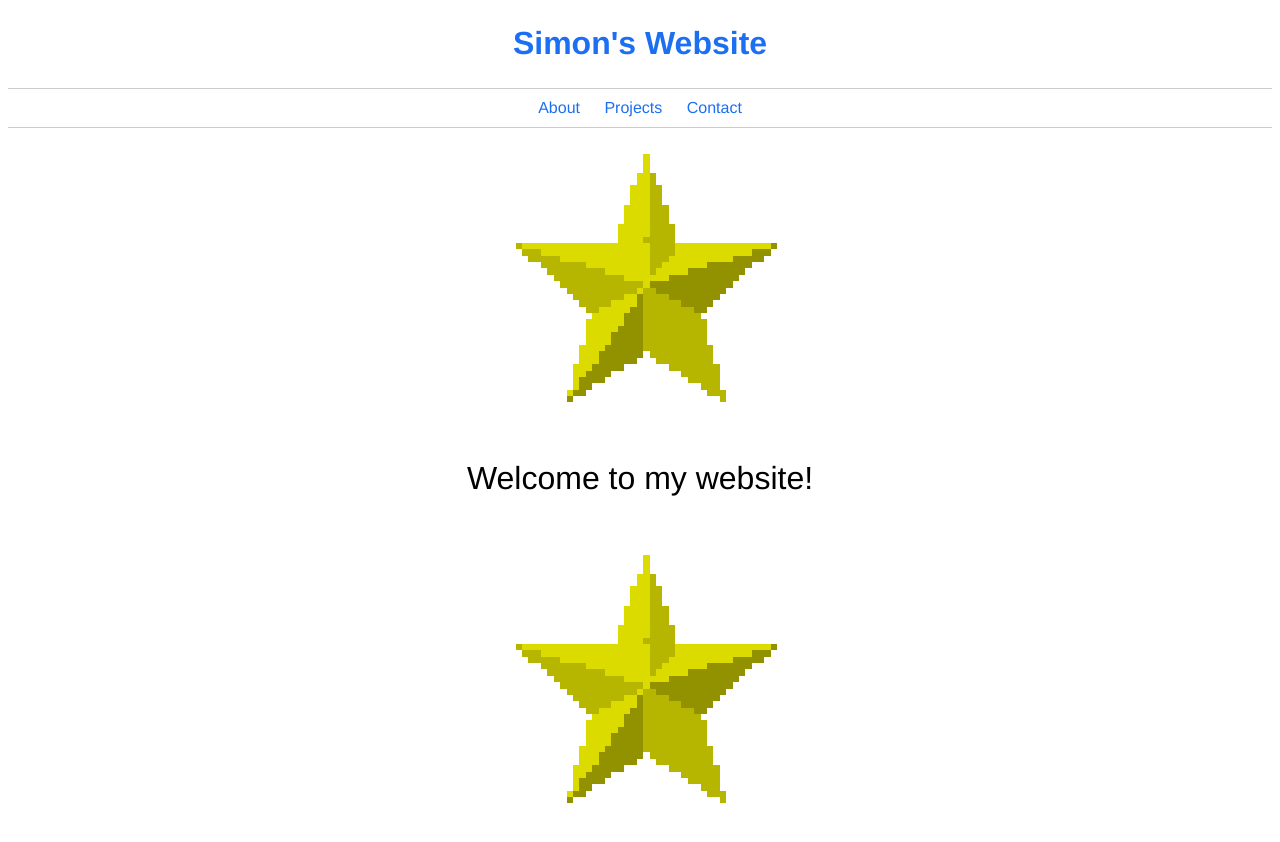
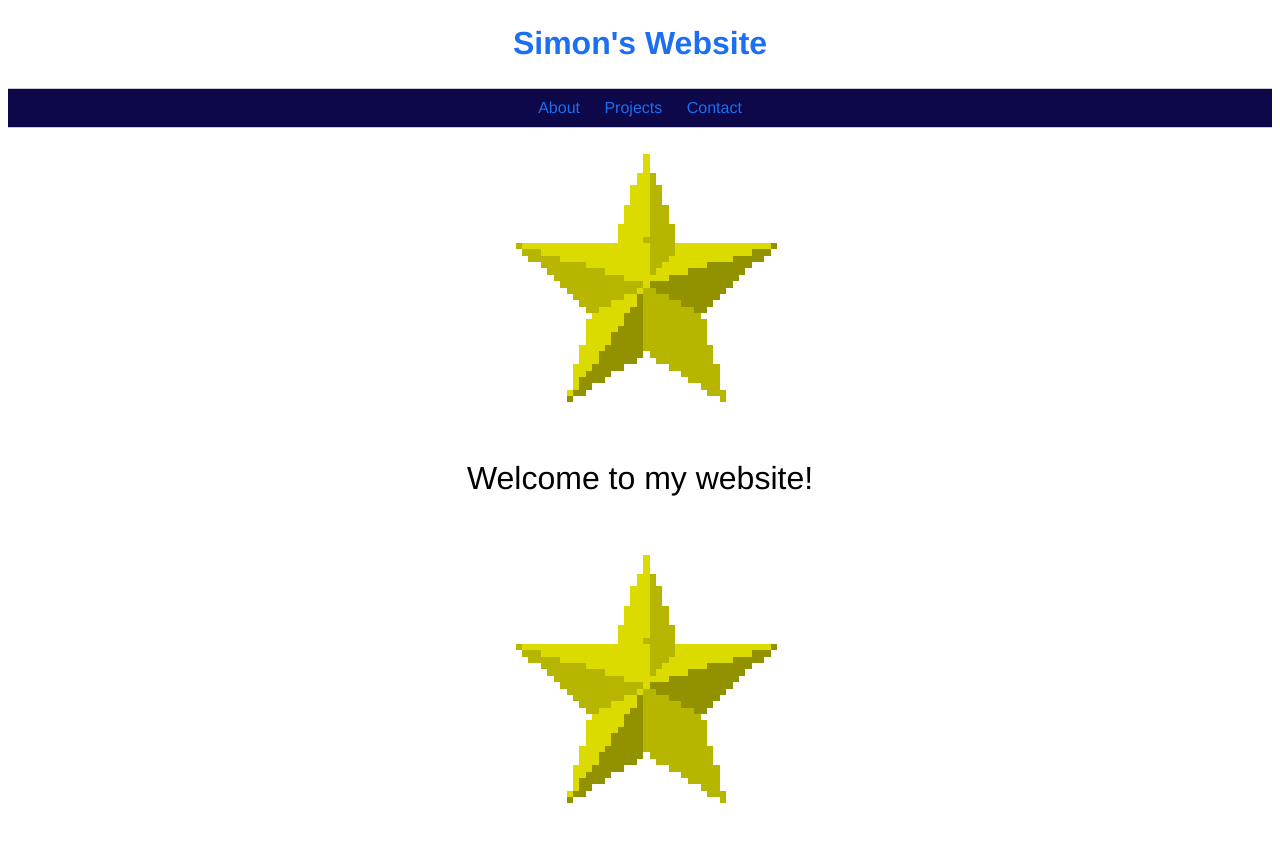
Before and after one commit to simon0h/simon0h.github.io, a Jekyll site: the page built from index.html, in a window 1280 px wide. Shown: the top 842 px of the page. Built offline with Jekyll 4.4.1, drawn with Linux system fonts in a browser that asks for light colours.

Commit message:
Update style.css

```diff
--- a/css/style.css
+++ b/css/style.css
@@ -46,19 +46,20 @@ hr {
 }
 
 ul {
-    border:1px solid #ccc;
-    border-width:1px 0;
-    list-style:none;
-    margin:0;
-    padding:0;
-    text-align:center;
+	border: 1px solid #ccc;
+    	border-width: 1px 0;
+    	list-style: none;
+    	margin: 0;
+    	padding: 0;
+    	text-align: center;
+	background-color: #0c0849;
 }
 li {
-    display:inline;
+    	display: inline;
 }
 li a{
-    display:inline-block;
-    padding:10px;
+    	display: inline-block;
+    	padding: 10px;
 }
 
 li a:hover:not(.active) {
```
